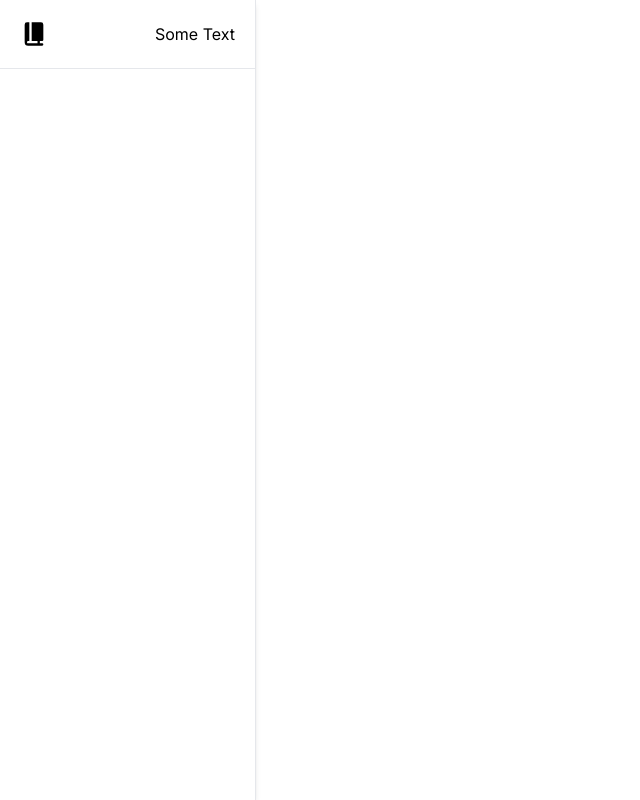
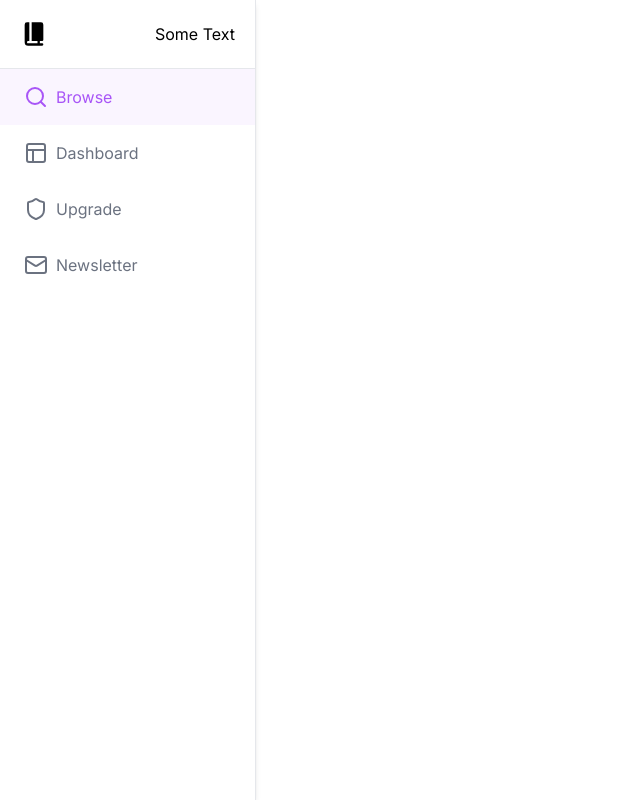
Before and after one commit to RajathRao2000/lms, a Next.js app: page /browse in a window 1280 px wide. Shown: the whole page, without its empty margins (0-640 px from the left). Built offline with nearby package versions, Linux system fonts and the light colour scheme.

Commit message:
Added Side Bar Navigation

```diff
--- a/app/(home)/(routes)/_components/SideBarNav.js
+++ b/app/(home)/(routes)/_components/SideBarNav.js
@@ -1,7 +1,17 @@
+"use client";
+import { Layout, Mail, Search, Shield } from "lucide-react";
 import Image from "next/image";
-import React from "react";
+import React, { useState } from "react";
 
 const SideBarNav = () => {
+  const menuList = [
+    { id: 1, name: "Browse", icon: Search, path: "/browse" },
+    { id: 2, name: "Dashboard", icon: Layout, path: "/dashboard" },
+    { id: 3, name: "Upgrade", icon: Shield, path: "/upgrade" },
+    { id: 4, name: "Newsletter", icon: Mail, path: "/newsletter" },
+  ];
+
+  const [activeIndex, setActiveIndex] = useState(0);
   return (
     <div className="h-full bg-white border-r flex flex-col overflow-y-auto shadow-md">
       <div className="p-5 border-b  flex items-center justify-between w-full">
@@ -14,6 +24,19 @@ const SideBarNav = () => {
         />
         <p>Some Text</p>
       </div>
+      <div className="flex flex-col">
+        {menuList.map((item, index) => (
+          <div
+            className={`flex gap-2 items-center p-4 px-6 text-gray-500 hover:bg-gray-100 cursor-pointer ${
+              activeIndex == index ? "bg-purple-50 text-purple-500" : null
+            }`}
+            onClick={() => setActiveIndex(index)}
+          >
+            <item.icon />
+            <h2>{item.name}</h2>
+          </div>
+        ))}
+      </div>
     </div>
   );
 };
--- a/app/(home)/(routes)/layout.js
+++ b/app/(home)/(routes)/layout.js
@@ -4,7 +4,7 @@ import SideBarNav from "./_components/SideBarNav";
 const homeLayout = ({ children }) => {
   return (
     <div>
-      <div className="h-full w-64 flex-col fixed inset-y-0 z-50">
+      <div className="h-full w-64 flex flex-col fixed inset-y-0 z-50 ">
         <SideBarNav />
       </div>
       {children}
--- a/app/globals.css
+++ b/app/globals.css
@@ -5,7 +5,7 @@
 :root {
 }
 
-@media (prefers-color-scheme: dark) {
+/* @media (prefers-color-scheme: dark) {
   :root {
     --foreground-rgb: 255, 255, 255;
     --background-start-rgb: 0, 0, 0;
@@ -27,4 +27,4 @@ body {
   .text-balance {
     text-wrap: balance;
   }
-}
+} */
--- a/package.json
+++ b/package.json
@@ -10,6 +10,7 @@
   },
   "dependencies": {
     "@clerk/nextjs": "^5.2.3",
+    "lucide-react": "^0.408.0",
     "next": "14.2.5",
     "react": "^18",
     "react-dom": "^18"
```
Also changed, not shown: 1 other file (tests, documents, lock files or other folders).
